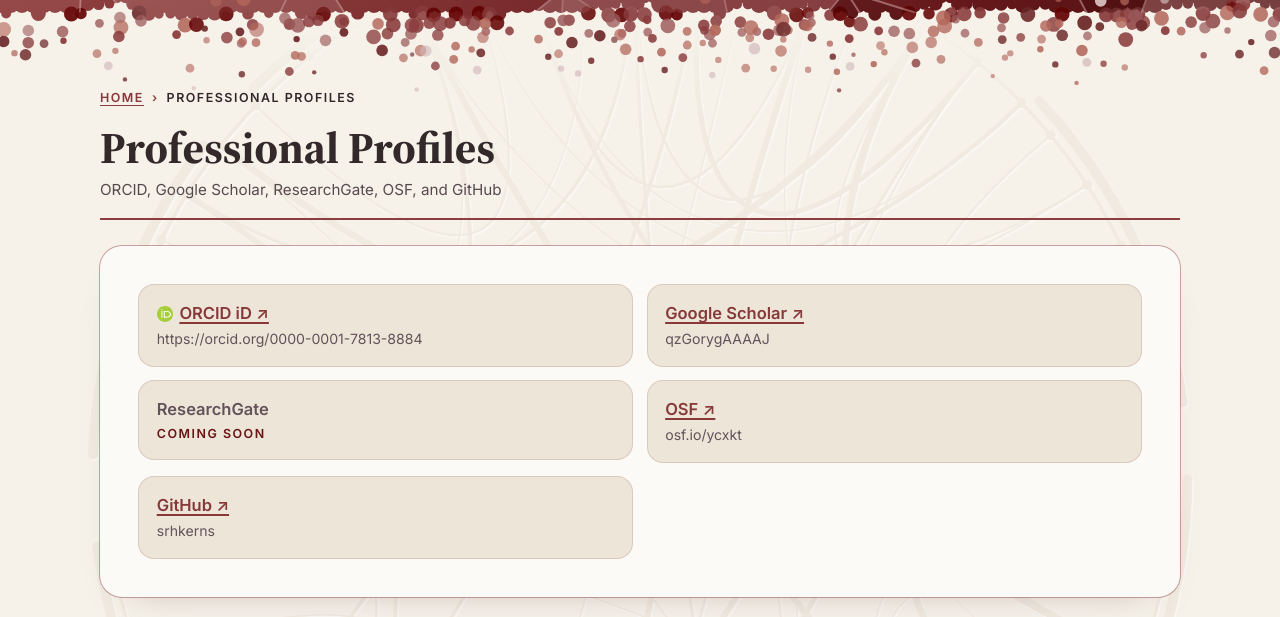
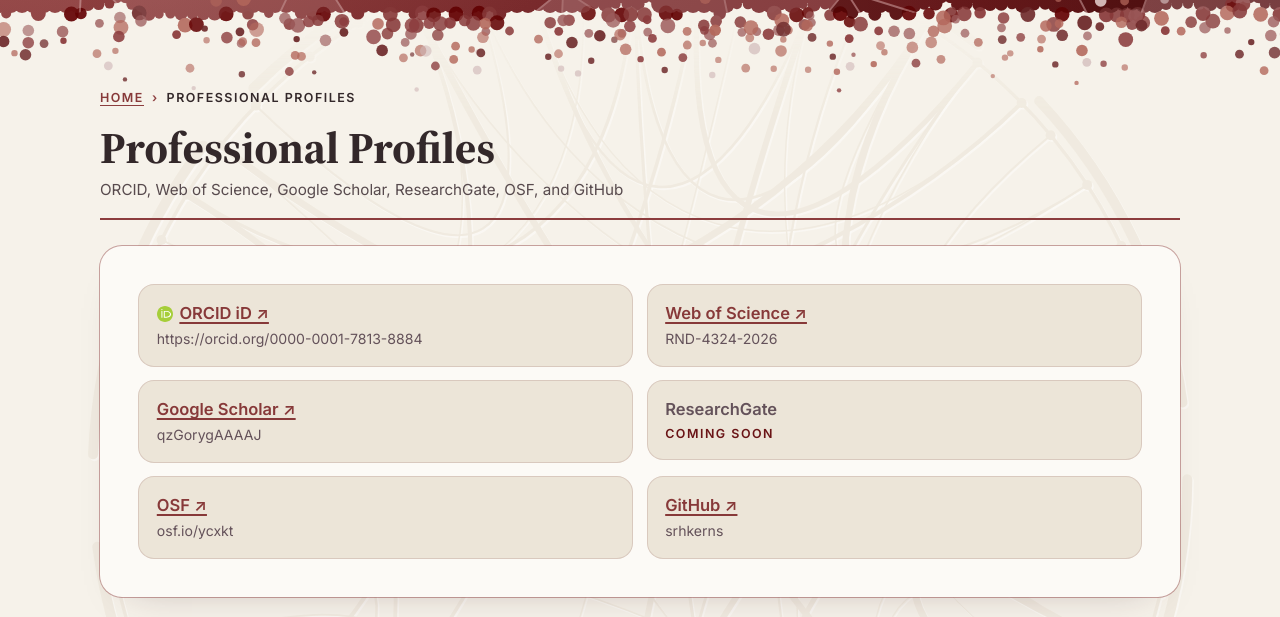
Before and after one commit to Minding-Data/minding-data.github.io, a plain HTML site: page professional-profiles.html in a window 1280 px wide. Shown: the part 118-735 px from the top of the page. Drawn offline with Linux system fonts and the light colour scheme.

Commit message:
Professional Profiles: add Web of Science (RND-4324-2026)

```diff
--- a/professional-profiles.html
+++ b/professional-profiles.html
@@ -28,14 +28,14 @@
 <div class="inner-title inner-title--noicon">
   <div class="inner-title-text">
     <h1>Professional Profiles</h1>
-    <p class="sub">ORCID, Google Scholar, ResearchGate, OSF, and GitHub</p>
+    <p class="sub">ORCID, Web of Science, Google Scholar, ResearchGate, OSF, and GitHub</p>
   </div>
 </div>
 
 <div class="stack">
 <article class="card">
 <ul class="profiles">
-<li><a href="https://orcid.org/0000-0001-7813-8884" target="_blank" rel="noopener"><span class="pname"><svg xmlns="http://www.w3.org/2000/svg" viewBox="0 0 256 256" width="16" height="16" aria-hidden="true" focusable="false" style="display:inline-block;vertical-align:-0.15em;margin-right:.4em"><path fill="#A6CE39" d="M256 128c0 70.7-57.3 128-128 128S0 198.7 0 128 57.3 0 128 0s128 57.3 128 128z"/><path fill="#fff" d="M86.3 186.2H70.9V79.1h15.4v107.1zM108.9 79.1h41.6c52.5 0 75 36.4 75 53.5 0 21.6-20.2 53.6-75.6 53.6h-41V79.1zm15.4 93.3h24.6c34.8 0 58.6-22.2 58.6-39.8 0-21.2-19.2-39.7-59.3-39.7h-23.9v79.5z"/><path fill="#fff" d="M88.7 56.8c0 5.5-4.5 10.1-10.1 10.1s-10.1-4.6-10.1-10.1 4.5-10.1 10.1-10.1 10.1 4.6 10.1 10.1z"/></svg>ORCID iD ↗</span><span class="phandle">https://orcid.org/0000-0001-7813-8884</span></a></li><li><a href="https://scholar.google.com/citations?hl=en&amp;user=qzGorygAAAAJ" target="_blank" rel="noopener"><span class="pname">Google Scholar ↗</span><span class="phandle">qzGorygAAAAJ</span></a></li><li><!-- ResearchGate link OFF until her profile is updated (Sarah, t672u, 2026-11-16). To switch on, replace this <div> with:
+<li><a href="https://orcid.org/0000-0001-7813-8884" target="_blank" rel="noopener"><span class="pname"><svg xmlns="http://www.w3.org/2000/svg" viewBox="0 0 256 256" width="16" height="16" aria-hidden="true" focusable="false" style="display:inline-block;vertical-align:-0.15em;margin-right:.4em"><path fill="#A6CE39" d="M256 128c0 70.7-57.3 128-128 128S0 198.7 0 128 57.3 0 128 0s128 57.3 128 128z"/><path fill="#fff" d="M86.3 186.2H70.9V79.1h15.4v107.1zM108.9 79.1h41.6c52.5 0 75 36.4 75 53.5 0 21.6-20.2 53.6-75.6 53.6h-41V79.1zm15.4 93.3h24.6c34.8 0 58.6-22.2 58.6-39.8 0-21.2-19.2-39.7-59.3-39.7h-23.9v79.5z"/><path fill="#fff" d="M88.7 56.8c0 5.5-4.5 10.1-10.1 10.1s-10.1-4.6-10.1-10.1 4.5-10.1 10.1-10.1 10.1 4.6 10.1 10.1z"/></svg>ORCID iD ↗</span><span class="phandle">https://orcid.org/0000-0001-7813-8884</span></a></li><li><a href="https://www.webofscience.com/wos/author/record/RND-4324-2026" target="_blank" rel="noopener"><span class="pname">Web of Science ↗</span><span class="phandle">RND-4324-2026</span></a></li><li><a href="https://scholar.google.com/citations?hl=en&amp;user=qzGorygAAAAJ" target="_blank" rel="noopener"><span class="pname">Google Scholar ↗</span><span class="phandle">qzGorygAAAAJ</span></a></li><li><!-- ResearchGate link OFF until her profile is updated (Sarah, t672u, 2026-11-16). To switch on, replace this <div> with:
 <a href="https://www.researchgate.net/profile/Sarah_Kerns3" target="_blank" rel="noopener"><span class="pname">ResearchGate ↗</span><span class="phandle">Sarah_Kerns3</span></a> -->
 <div class="profile-off" aria-disabled="true"><span class="pname">ResearchGate</span><span class="phandle">Coming soon</span></div></li><li><a href="https://osf.io/ycxkt/" target="_blank" rel="noopener"><span class="pname">OSF ↗</span><span class="phandle">osf.io/ycxkt</span></a></li><li><a href="https://github.com/srhkerns" target="_blank" rel="noopener"><span class="pname">GitHub ↗</span><span class="phandle">srhkerns</span></a></li>
 </ul>
```
